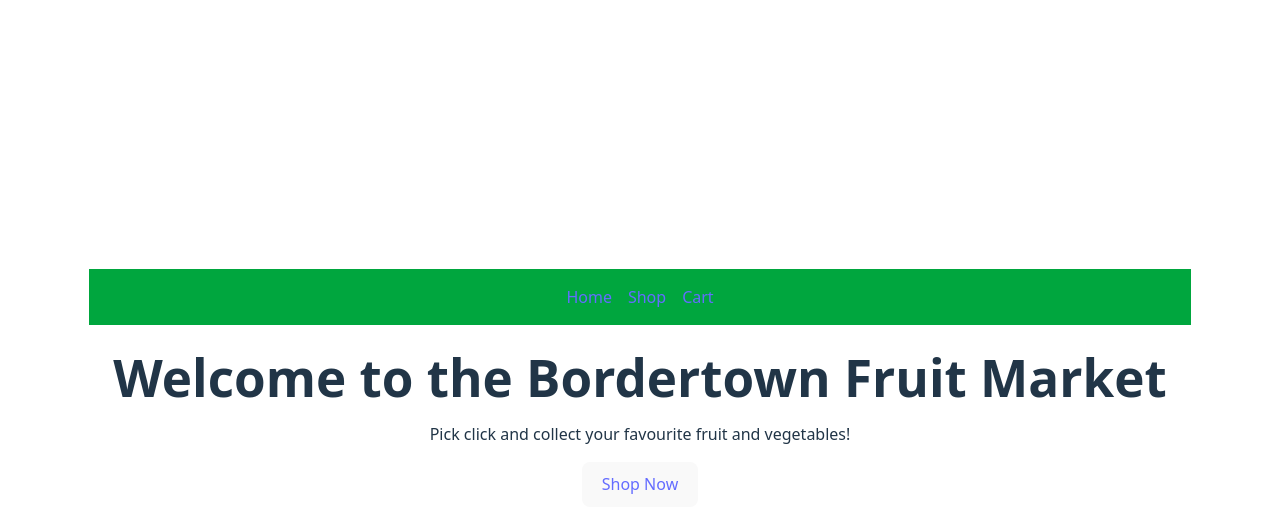
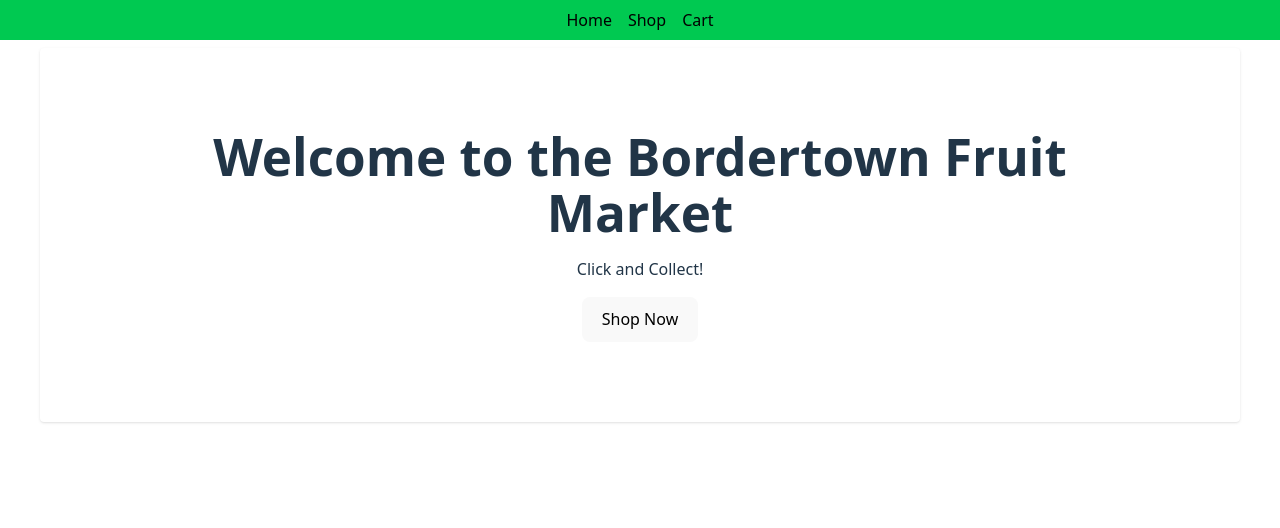
Before and after one commit to BlakeHammo/fruit-veg-store, a Vue app in the folder client/: page / in a window 1280 px wide. Shown: the top 528 px of the page. Built offline with nearby package versions, Linux system fonts and the light colour scheme; no server answers.

Commit message:
Playing around with tailwind and some styling

```diff
--- a/client/src/App.vue
+++ b/client/src/App.vue
@@ -6,8 +6,8 @@ import Products from './components/Products.vue';
 </script>
 
 <template>
-  <div>
-    <nav class="bg-green-600 p-4 text-white">
+  <div class="p-2">
+    <nav class="bg-green-500 text-black p-2 fixed top-0 left-0 w-full z-50">
       <router-link to="/" class="mr-4">Home</router-link>
       <router-link to="/shop" class="mr-4">Shop</router-link>
       <router-link to="/cart">Cart</router-link>
--- a/client/src/components/Products.vue
+++ b/client/src/components/Products.vue
@@ -1,7 +1,5 @@
 <template>
-  <div class="products">
-    <h1>Fruit & Veg Shop</h1>
-
+  <div class="products bg-white">
     <div v-if="loading" class="loading">Loading products...</div>
     <div v-if="error" class="error">{{ error }}</div>
 
--- a/client/src/pages/Home.vue
+++ b/client/src/pages/Home.vue
@@ -1,7 +1,7 @@
 <template>
-  <div class="container mx-auto p-6">
+  <div class="container mx-auto p-20 m-2 bg-white rounded shadow">
     <h1 class="text-3xl font-bold mb-4">Welcome to the Bordertown Fruit Market</h1>
-    <p class="mb-4">Pick click and collect your favourite fruit and vegetables!</p>
+    <p class="mb-4">Click and Collect!</p>
     <router-link to="/shop">
       <button class="btn-primary">Shop Now</button>
     </router-link>
--- a/client/src/pages/Shop.vue
+++ b/client/src/pages/Shop.vue
@@ -1,6 +1,6 @@
 <template>
   <div class="container mx-auto p-6">
-    <h2 class="text-2xl font-semibold mb-4">Shop</h2>
+    <h2 class="text-2xl font-semibold mb-4 text-white">Products</h2>
     <Products />
   </div>
 </template>
--- a/client/src/style.css
+++ b/client/src/style.css
@@ -6,7 +6,7 @@
   font-weight: 400;
 
   color-scheme: light dark;
-  color: rgba(255, 255, 255, 0.87);
+  color: rgba(0, 0, 0, 0.87);
   background-color: #242424;
 
   font-synthesis: none;
@@ -17,17 +17,16 @@
 
 a {
   font-weight: 500;
-  color: #646cff;
+  color: #000000;
   text-decoration: inherit;
 }
 a:hover {
-  color: #535bf2;
+  color: #ff0000;
 }
 
 body {
   margin: 0;
-  display: flex;
-  place-items: center;
+
   min-width: 320px;
   min-height: 100vh;
 }
@@ -44,12 +43,12 @@ button {
   font-size: 1em;
   font-weight: 500;
   font-family: inherit;
-  background-color: #1a1a1a;
+  background-color: #22c55e;
   cursor: pointer;
   transition: border-color 0.25s;
 }
 button:hover {
-  border-color: #646cff;
+  border-color: #000000;
 }
 button:focus,
 button:focus-visible {
```
